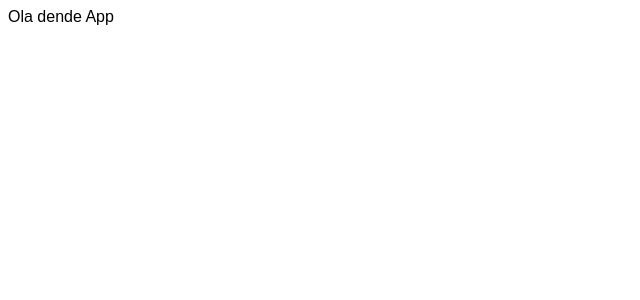
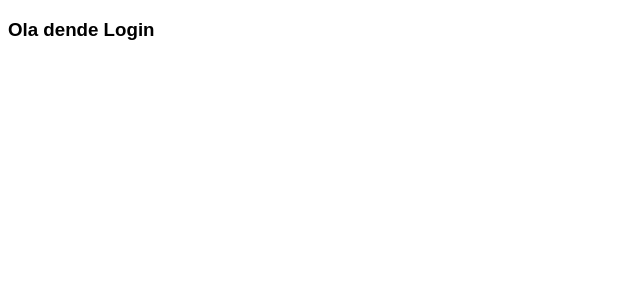
Before and after one commit to davidgchaves/basic-react-app, a React app: page / in a window 1280 px wide. Shown: the top 300 px of the page, without its empty margins (0-640 px from the left). Built offline with nearby package versions, Linux system fonts and the light colour scheme.

Commit message:
Enter React Router

```diff
--- a/src/app.tsx
+++ b/src/app.tsx
@@ -1,9 +1,19 @@
 import React from "react";
+import { HashRouter, Routes, Route } from "react-router-dom";
+import { LoginPage } from "./login";
+import { ListPage } from "./list";
+import { DetailPage } from "./detail";
 
 export const App = () => {
   return (
     <>
-      <div>Ola dende App</div>
+      <HashRouter>
+        <Routes>
+          <Route path="/" element={<LoginPage />} />
+          <Route path="/list" element={<ListPage />} />
+          <Route path="/details" element={<DetailPage />} />
+        </Routes>
+      </HashRouter>
     </>
   );
 };
--- a/src/details.tsx
+++ b/src/detail.tsx
@@ -1,5 +1,5 @@
 import React from "react";
 
-export const Details: React.FC = () => {
+export const DetailPage: React.FC = () => {
   return <h3>Ola dende Details</h3>;
 };
--- a/src/list.tsx
+++ b/src/list.tsx
@@ -1,5 +1,5 @@
 import React from "react";
 
-export const List: React.FC = () => {
+export const ListPage: React.FC = () => {
   return <h3>Ola dende List</h3>;
 };
--- a/src/login.tsx
+++ b/src/login.tsx
@@ -1,5 +1,5 @@
 import React from "react";
 
-export const Login: React.FC = () => {
+export const LoginPage: React.FC = () => {
   return <h3>Ola dende Login</h3>;
 };
```
Also changed, not shown: src/index.tsx (+4 -4 lines).
